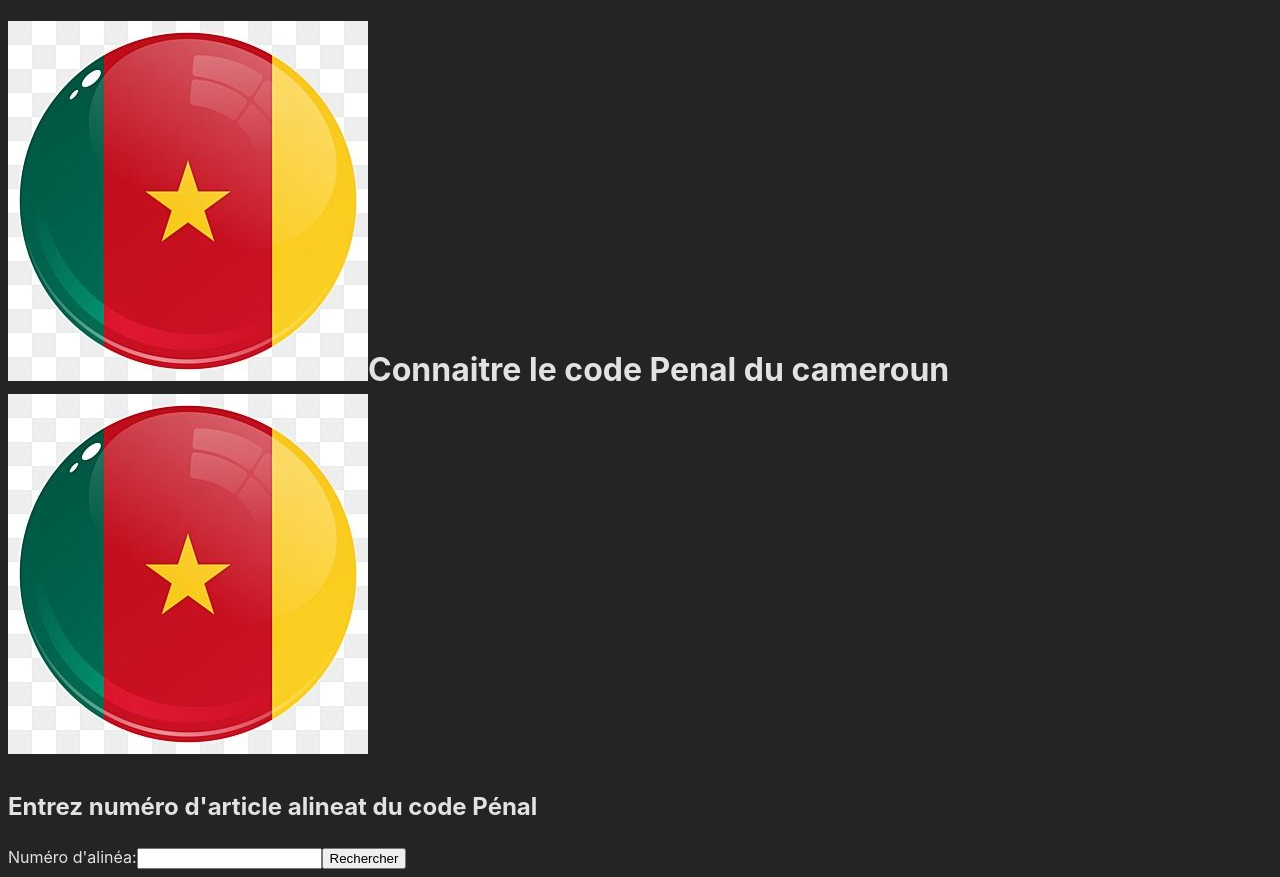
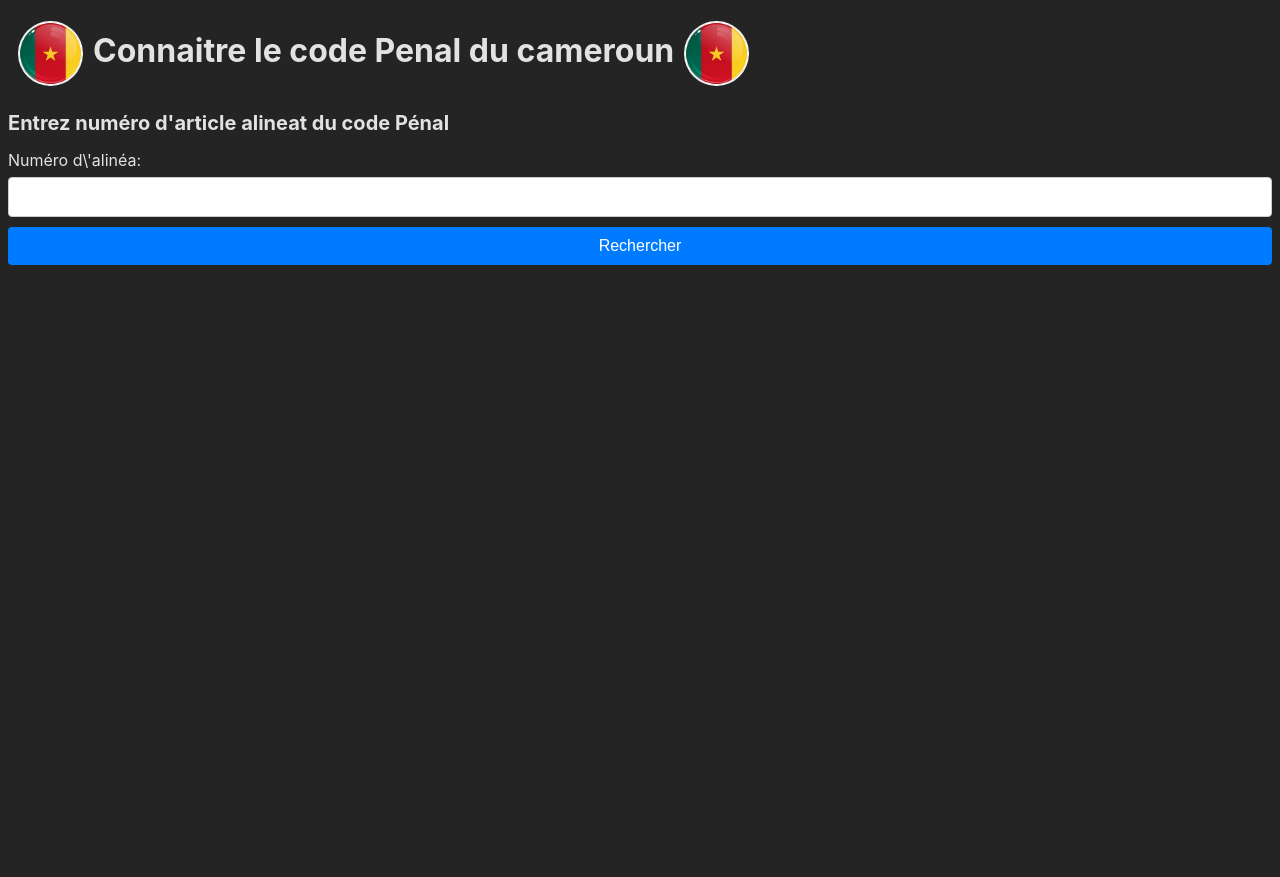
Before and after one commit to Loicsoh/lexcam, a React (Vite) app: page /penal in a window 1280 px wide. After the commit the page ends 800 px from the top, so only its background shows below. Built offline with nearby package versions, Linux system fonts and the light colour scheme.

Commit message:
style formulaire

```diff
--- a/src/Penal.jsx
+++ b/src/Penal.jsx
@@ -4,9 +4,9 @@ const Penal = () => {
         <h1><img src="/src/assets/images/img03.jpg" alt="" />Connaitre le code Penal du cameroun<img src="/src/assets/images/img03.jpg" alt=""/></h1>
 
             <div className="form">
-                <h2>Entrez numéro d'article alineat du code Pénal</h2>
+                <h2>Entrez numéro d&apos;article alineat du code Pénal</h2>
                 <form>
-                    <label htmlFor="alineatNumber">Numéro d'alinéa:</label>
+                    <label htmlFor="alineatNumber">Numéro d\'alinéa:</label>
                     <input type="text" id="alineatNumber" name="alineatNumber" />
                     <button type="submit">Rechercher</button>
                 </form>
--- a/src/index.css
+++ b/src/index.css
@@ -87,6 +87,62 @@ section .passer{
   min-height: 50vh;
   font-size: 10vh;
   border-bottom: 1px solid #666;
+}
+
+
+
+
+
+
+
+.container h1 img {
+  width: 65px;
+  height: 65px;
+  border-radius: 50%;
+  vertical-align: middle;
+  margin: 0 10px;
+}
+
+.form {
+  margin-top: 20px;
+}
+
+.form h2 {
+  font-size: 20px;
+  margin-bottom: 10px;
+}
+
+.form form {
+  display: flex;
+  flex-direction: column;
+}
+
+.form label {
+  font-size: 16px;
+  margin-bottom: 5px;
+}
+
+.form input[type="text"] {
+  padding: 10px;
+  font-size: 16px;
+  border: 1px solid #ccc;
+  border-radius: 4px;
+  margin-bottom: 10px;
+}
+
+.form button {
+  padding: 10px 20px;
+  font-size: 16px;
+  color: #fff;
+  background-color: #007bff;
+  border: none;
+  border-radius: 4px;
+  cursor: pointer;
+  transition: background-color 0.3s ease;
+}
+
+.form button:hover {
+  background-color: #0056b3;
 }
 
 
```
